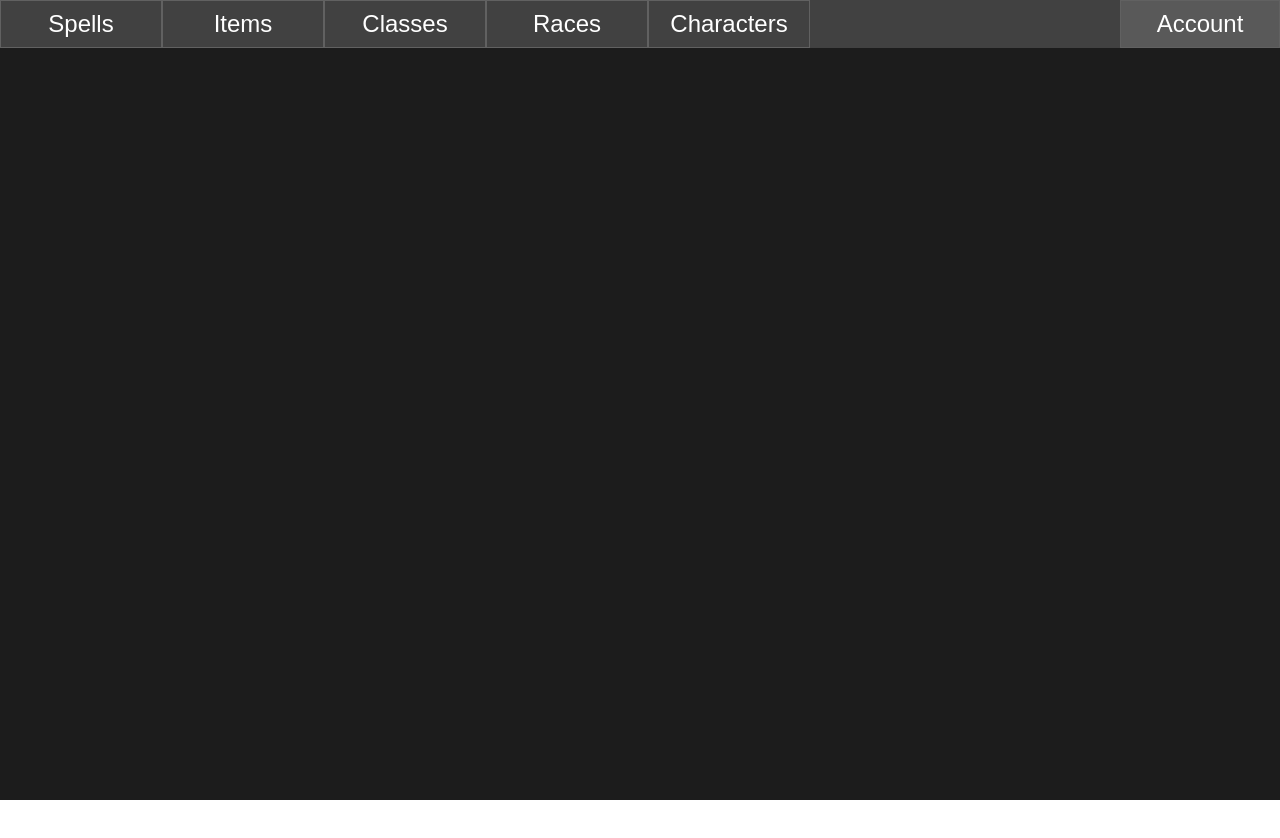
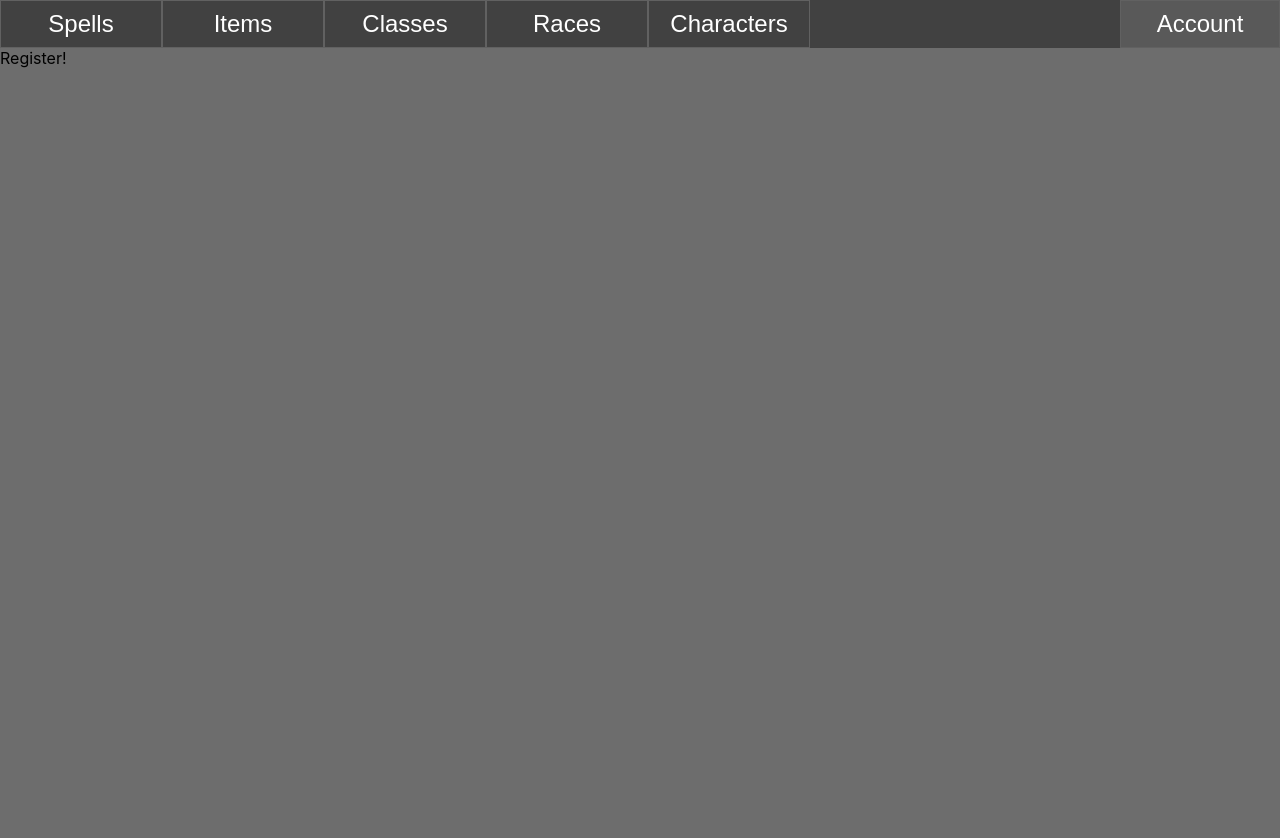
Before and after one commit to CodeBuddiesMT/spell-list, a React (Create React App) app: page /register in a window 1280 px wide. Shown: the top 838 px of the page. Before the commit the page ends 800 px from the top, so only its background shows below. Built offline with nearby package versions, Linux system fonts and the light colour scheme.

Commit message:
Container styled div added

```diff
--- a/src/views/register/index.jsx
+++ b/src/views/register/index.jsx
@@ -1,7 +1,15 @@
+import styled from "styled-components";
+
+const Container = styled.div`
+  width: 100%;
+  height: 100%;
+  background-color: #6d6d6d;
+`;
+
 const register = () => {
 
     return (
-        <div></div>
+        <Container>Register!</Container>
     )
 }
 
```
